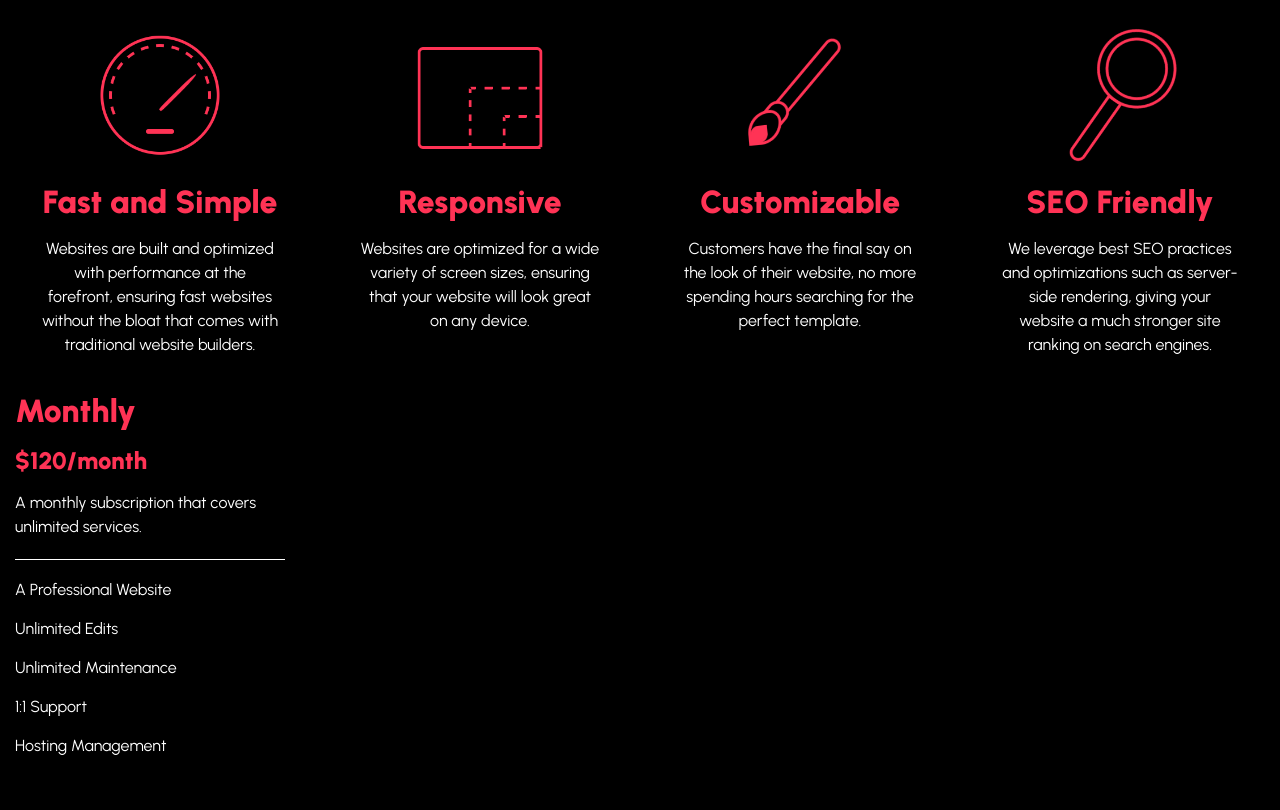
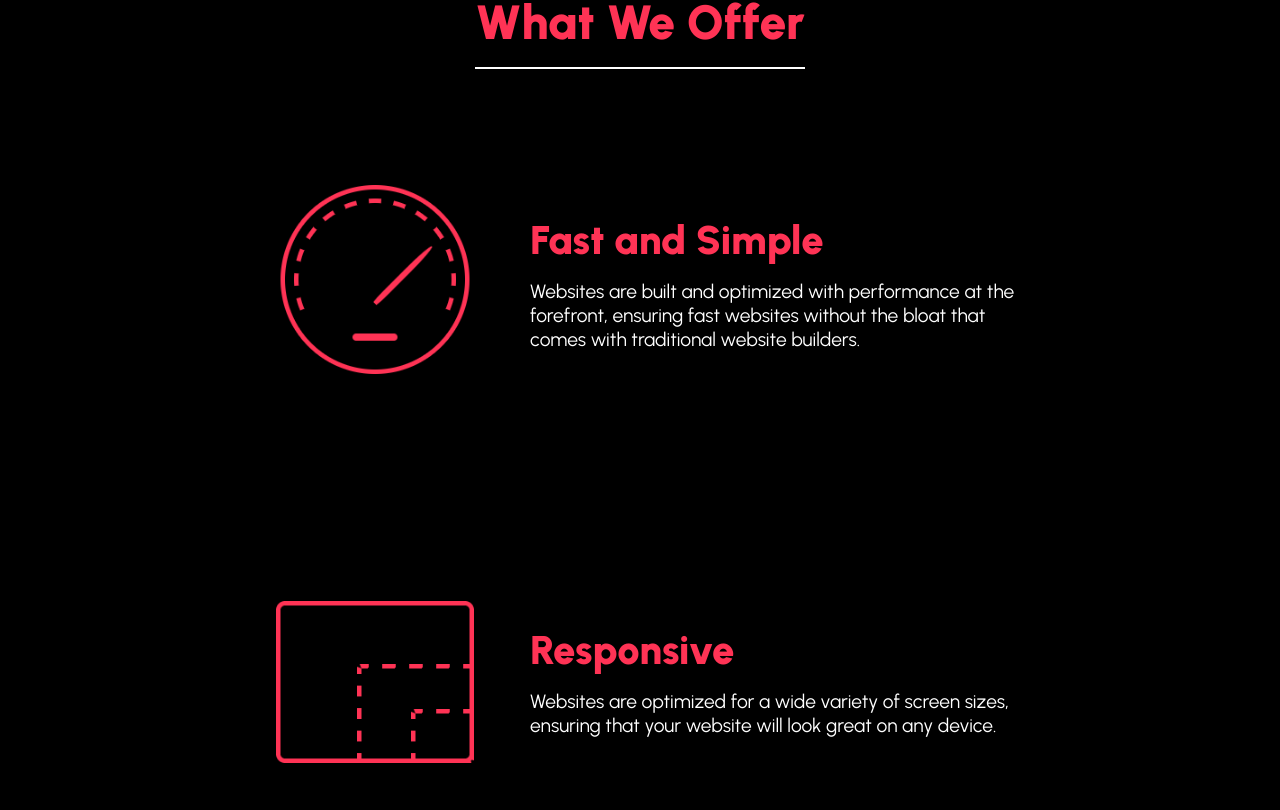
Before and after one commit to StaticCloud/Planet-Marrs, a Next.js app: page / in a window 1280 px wide. Shown: the part 807-1617 px from the top of the page. Built offline with nearby package versions, Linux system fonts and the light colour scheme.

Commit message:
overhaul feature cards and added titles to sections

```diff
--- a/app/components/FeaturesSection.tsx
+++ b/app/components/FeaturesSection.tsx
@@ -1,5 +1,5 @@
 import Image, { StaticImageData } from "next/image";
-import styles from './styles/FeaturesSection.module.css'
+import style from './styles/FeaturesSection.module.css'
 
 // import actual images
 import fastAndSimple from '@/public/images/speedometer.png';
@@ -39,17 +39,20 @@ const features: CardInfo[] = [
 
 function Card({ title, text, image }: CardInfo) {
     return (
-        <div className={styles.featureCard}>
-            <Image src={image} alt={title} width={'170'} height={'170'}/>
-            <h1>{title}</h1>
-            <p>{text}</p>
+        <div className={style.featureCard}>
+            <Image src={image} alt={title} width={'270'} height={'270'}/>
+            <div className={style.titleAndTextWrap}>
+                <h1>{title}</h1>
+                <p>{text}</p>
+            </div>
         </div>
     );
 }
 
 export default function FeaturesSection() {
     return (
-        <section className={styles.featureSection}>
+        <section className={style.featureSection}>
+            <h1 className="sectionTitle">What We Offer</h1>
             {features.map(feature => Card({ title: feature.title, text: feature.text, image: feature.image }))}
         </section>
     )
--- a/app/components/PricingSection.tsx
+++ b/app/components/PricingSection.tsx
@@ -48,8 +48,11 @@ function PricingCard({ tier, description, price, features }: CardInfo) {
 
 export default function PricingSection() {
     return (
-        <section>
-            {pricingOptions.map(option => PricingCard({ tier: option.tier, description: option.description, price: option.price, features: option.features }))}
+        <section className={style.pricingSection}>
+            <h1 className='sectionTitle'>Pricing</h1>
+            <div className={style.pricingCardWrapper}>
+                {pricingOptions.map(option => PricingCard({ tier: option.tier, description: option.description, price: option.price, features: option.features }))}
+            </div>
         </section>
     )
 }
--- a/app/components/styles/FeaturesSection.module.css
+++ b/app/components/styles/FeaturesSection.module.css
@@ -1,13 +1,18 @@
+.titleAndTextWrap {
+    margin-left: 20px;
+}
+
 .featureCard {
-    width: 250px;
-    margin: 20px 40px;
     display: flex;
+    max-width: 800px;
+    margin: 4rem 0;
+    justify-content: center;
     align-items: center;
-    flex-direction: column;
-    text-align: center;
 }
 
 .featureSection {
-    display: flex;
-    justify-content: center;
+    display: inline-flex;
+    align-items: center;
+    flex-direction: column;
+    width: 100svw;
 }
--- a/app/components/styles/PricingSection.module.css
+++ b/app/components/styles/PricingSection.module.css
@@ -1,3 +1,14 @@
+.pricingCardWrapper {
+    display: flex;
+    justify-content: center;
+}
+
+.pricingSection {
+    display: flex;
+    align-items: center;
+    flex-direction: column;
+}
+
 .pricingCard {
     width: 300px;
     padding: 15px;
--- a/app/globals.css
+++ b/app/globals.css
@@ -11,7 +11,7 @@
 }
 
 h1 {
-  font-size: 2rem;
+  font-size: 2.5rem;
   margin-bottom: 1rem;
   color: var(--primary)
 }
@@ -22,6 +22,7 @@ h2 {
 }
 
 p {
+  font-size: 1.2rem;
   color: var(--ternary);
   line-height: 1.5rem;
 }
@@ -42,3 +43,9 @@ body {
 main {
   display: block;
 }
+
+.sectionTitle {
+  font-size: 3rem;
+  padding-bottom: 1rem;
+  border-bottom: 2px var(--ternary) solid;
+}
```
